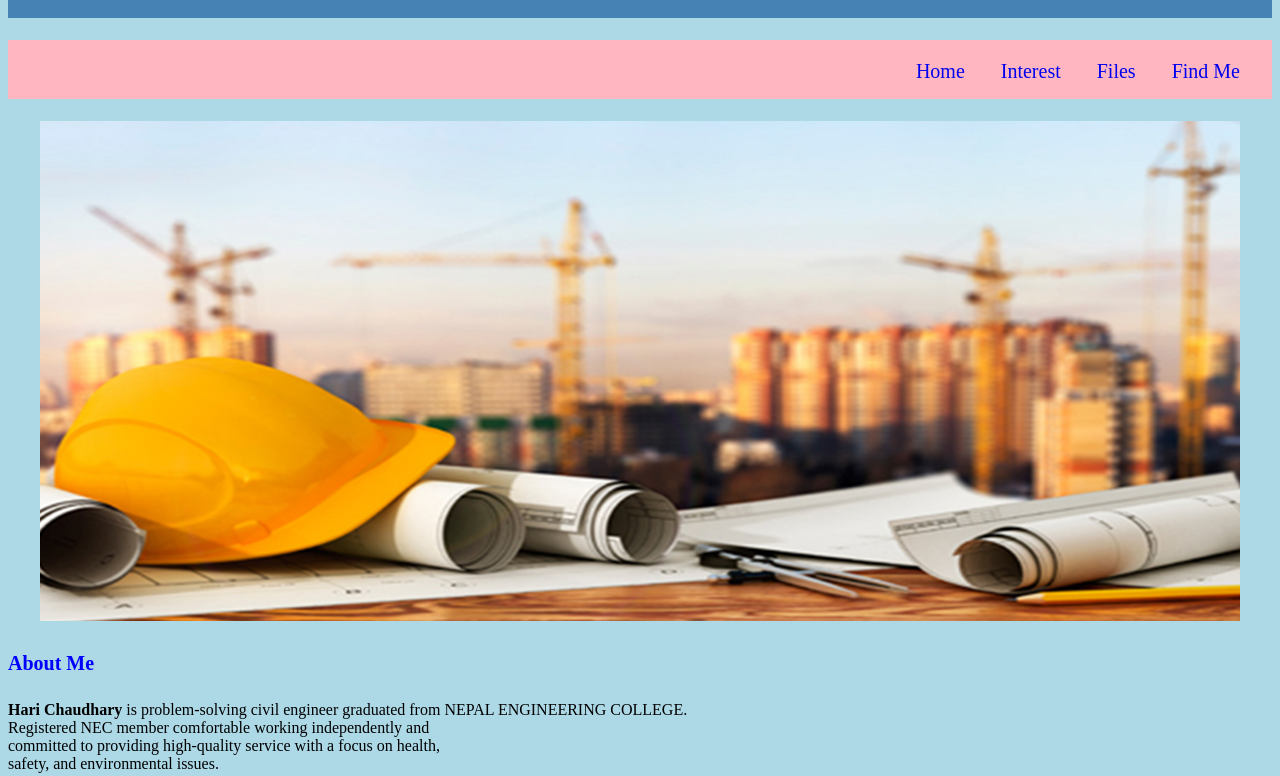
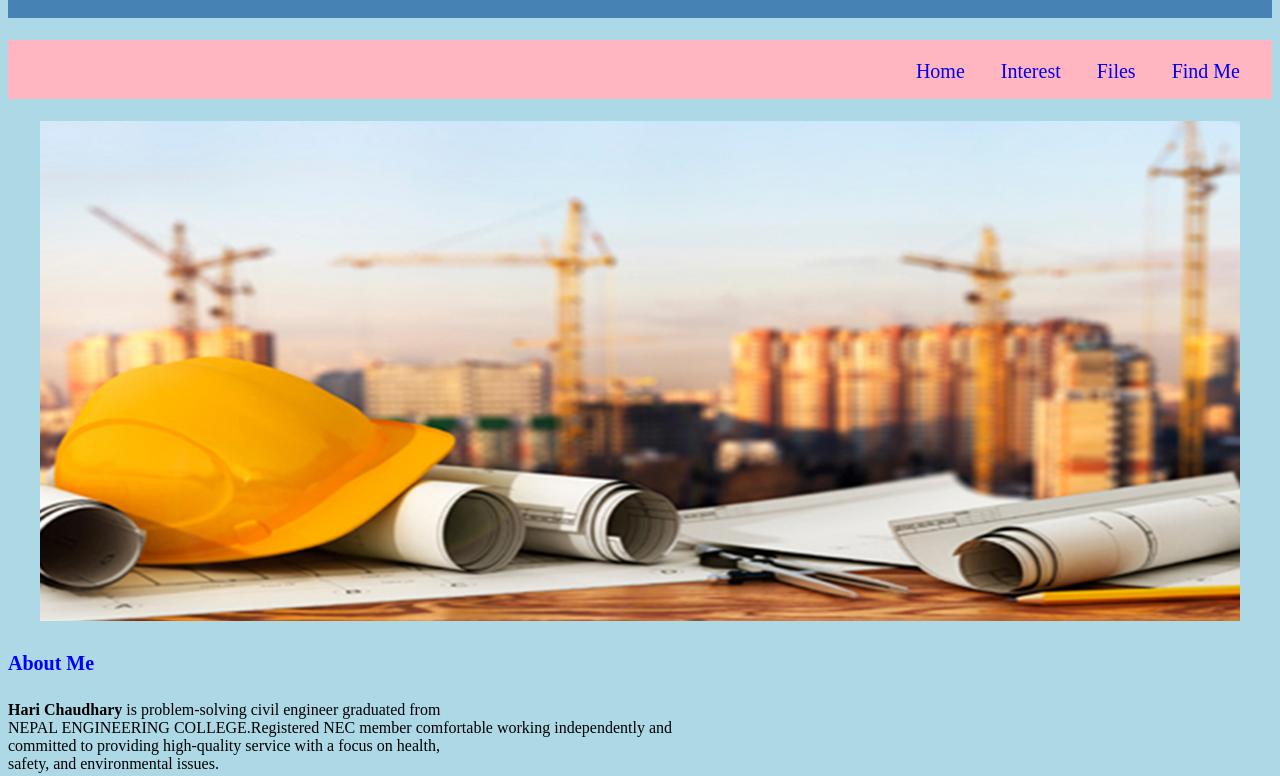
Before and after one commit to harich726/my-website, a plain HTML site: page index.html in a window 1280 px wide. Shown: the part 176-952 px from the top of the page. Drawn offline with Linux system fonts and the light colour scheme.

Commit message:
Update index.html

```diff
--- a/index.html
+++ b/index.html
@@ -18,7 +18,7 @@
 
 <h4>About Me </h4>
 	<p title=>
-		<b>Hari Chaudhary </b> is problem-solving civil engineer graduated from NEPAL ENGINEERING COLLEGE.<br>Registered NEC member comfortable working independently and <br> committed to providing high-quality service with a focus on health,<br>safety, and environmental issues.</p2>
+		<b>Hari Chaudhary </b> is problem-solving civil engineer graduated from <br> NEPAL ENGINEERING COLLEGE.Registered NEC member comfortable working independently and <br> committed to providing high-quality service with a focus on health,<br>safety, and environmental issues.</p2>
 
 
 
```
